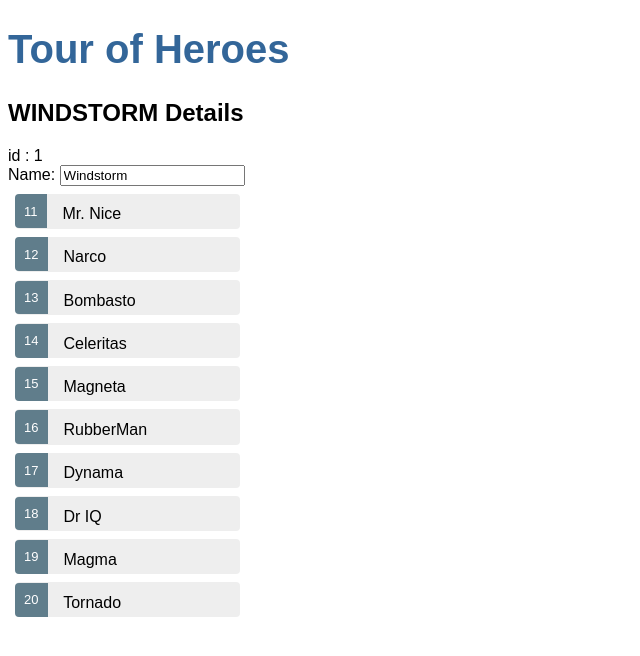
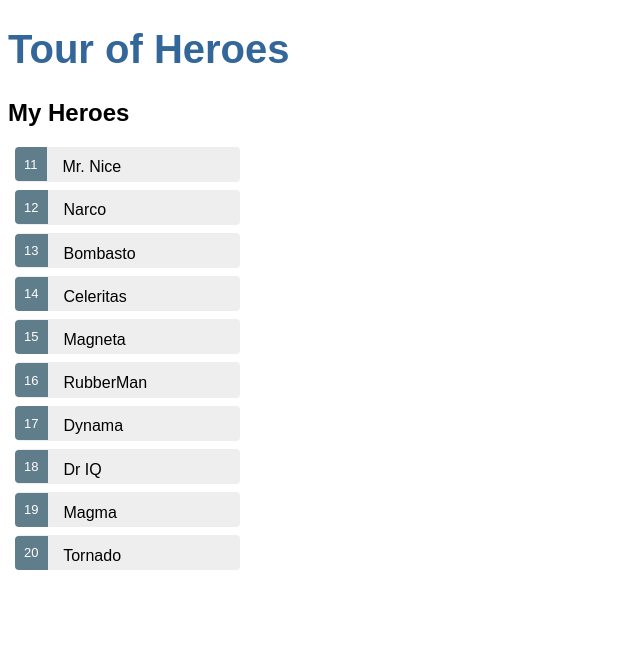
Before and after one commit to saepulloh/test-ng7, an Angular app: page / in a window 1280 px wide. Shown: the top 656 px of the page, without its empty margins (0-640 px from the left). Built offline with nearby package versions, Linux system fonts and the light colour scheme.

Commit message:
belajar menggunanakan detail onClick

```diff
--- a/src/app/heroes/heroes.component.html
+++ b/src/app/heroes/heroes.component.html
@@ -1,13 +1,16 @@
-<h2>{{hero.name | uppercase}} Details</h2>
-<div><span>id : </span>{{hero.id}}</div>
-<div>
-  <label>Name:
-    <input [(ngModel)]="hero.name" placeholder="name">
-  </label>
-</div>
-
+<h2>My Heroes</h2>
 <ul class="heroes">
-  <li *ngFor="let hero of heroes">
+  <li *ngFor="let hero of heroes" [class.selected]="hero === selectedHero" (click)="onSelect(hero)">
     <span class="badge">{{hero.id}}</span> {{hero.name}}
   </li>
 </ul>
+
+<div *ngIf="selectedHero">
+  <h2>{{selectedHero.name | uppercase}} Details</h2>
+  <div><span>id: </span>{{selectedHero.id}}</div>
+  <div>
+    <label>Name:
+      <input [(ngModel)]="selectedHero.name" placeholder="name">
+    </label>
+  </div>
+</div>
--- a/src/app/heroes/heroes.component.ts
+++ b/src/app/heroes/heroes.component.ts
@@ -8,11 +8,11 @@ import { HEROES } from '../mock-heroes';
   styleUrls: ['./heroes.component.css']
 })
 export class HeroesComponent implements OnInit {
-  hero: Hero = {
-    id: 1,
-    name: 'Windstorm'
+  heroes = HEROES;
+  selectedHero: Hero;
+  onSelect(hero: Hero): void {
+    this.selectedHero = hero;
   }
-  heroes = HEROES;
 
   constructor() { }
 
```
